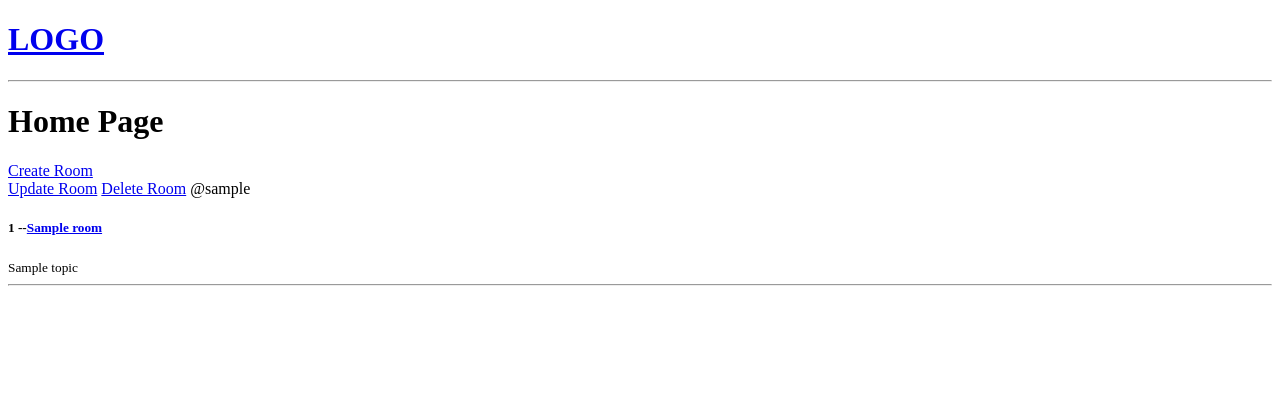
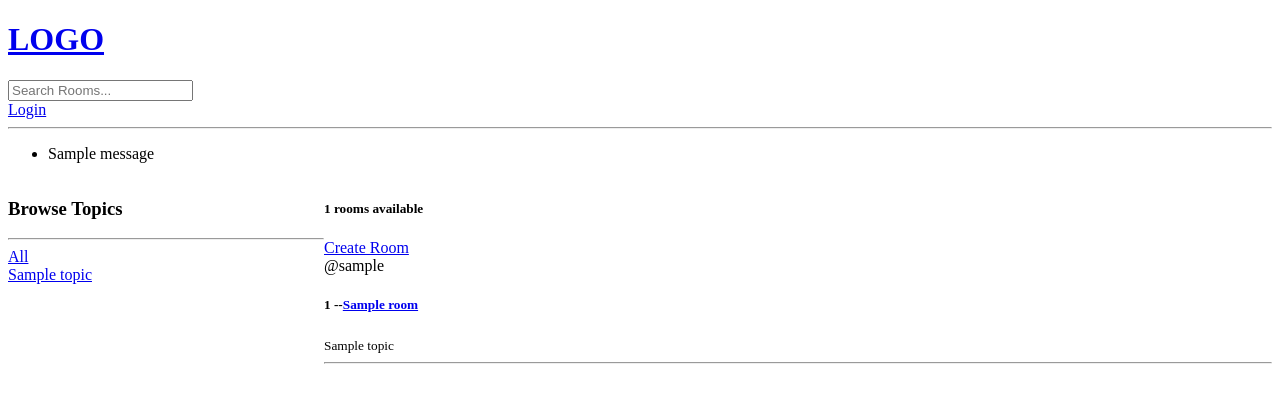
Before and after one commit to joelclaudius/django-discord, a Django app: page / in a window 1280 px wide. Shown: the top 403 px of the page. Run offline with Django 5.2, Linux system fonts and the light colour scheme; tables that the repository leaves empty hold one stand-in row (values such as "Sample post"); one stand-in notice (Sample message) is shown.

Commit message:
added auth views

```diff
--- a/base/templates/base/home.html
+++ b/base/templates/base/home.html
@@ -1,22 +1,46 @@
 {% extends 'main.html' %} {% block content %}
-<h1>Home Page</h1>
-<div>
-  <a href="{% url 'create-room' %}">Create Room</a>
+
+<style>
+  .home-container {
+    display: grid;
+    grid-template-columns: 1fr 3fr;
+  }
+</style>
+
+<div class="home-container">
   <div>
-    {% for room in rooms %}
+    <h3>Browse Topics</h3>
+    <hr />
     <div>
+      <a href="{% url 'home' %}">All</a>
+    </div>
+    {% for topic in topics %}
+    <div>
+      <a href="{% url 'home' %}?q={{ topic.name }}">{{ topic.name }}</a>
+    </div>
+    {% endfor %}
+  </div>
+
+  <div>
+    <h5>{{room_count}} rooms available</h5>
+    <a href="{% url 'create-room' %}">Create Room</a>
+    <div>
+      {% for room in rooms %} {% if room.id %}
       <div>
-        <a href="{% url 'update-room' room.id%}">Update Room</a>
-        <a href="{% url 'delete-room' room.id%}">Delete Room</a>
-        <span>@{{room.host.username}}</span>
+        {% if request.user == room.host%}
+        <a href="{% url 'update-room' room.id %}">Update Room</a>
+        <a href="{% url 'delete-room' room.id %}">Delete Room</a>
+        {% endif %}
+        <span>@{{ room.host.username }}</span>
         <h5>
-          {{room.id}} --<a href="{% url 'room' room.id %}">{{room.name}}</a>
+          {{ room.id }} --<a href="{% url 'room' room.id %}">{{ room.name }}</a>
         </h5>
-        <small>{{room.topic.name}}</small>
+        <small>{{ room.topic.name }}</small>
         <hr />
       </div>
-      {% endfor %}
+      {% endif %} {% endfor %}
     </div>
   </div>
-  {% endblock content %}
 </div>
+
+{% endblock content %}
--- a/base/urls.py
+++ b/base/urls.py
@@ -2,6 +2,8 @@ from django.urls import path
 from . import views
 
 urlpatterns = [
+    path('login/', views.loginPage, name='login'),
+        path('logout/', views.logoutUser, name='logout'),
     path('', views.home, name='home'),
     path('room/<str:pk>/', views.room, name='room'),
 
--- a/base/views.py
+++ b/base/views.py
@@ -1,14 +1,60 @@
 # views.py
 
 from django.shortcuts import render, get_object_or_404, redirect
-from .models import Room
+from django.http import HttpResponse
+from django.db.models import Q
+from django.contrib.auth.models import User
+from django.contrib.auth import authenticate, login, logout
+from django.contrib.auth.decorators import login_required
+from django.contrib import messages
+from .models import Room, Topic
 from .forms import RoomForm
 
 # Create your views here.
 
+def loginPage(request):
+
+    page = 'login'
+
+    if request.user.is_authenticated:
+        return redirect('home')
+
+    if request.method == 'POST':
+        username = request.POST.get('username')
+        password = request.POST.get('password')
+
+        try:
+            user = User.objects.get(username=username)
+        except:
+            messages.error(request, 'User doesnt exist' )
+
+        user = authenticate(request, username=username, password=password)
+        if user is not None:
+            login(request, user)
+            return redirect('home')
+        else:
+            messages.error(request, 'Invalid Credentials')
+
+
+
+    context={'page':page}
+    return render(request, 'base/login_register.html', context)
+
+def logoutUser(request):
+    logout(request)
+    return redirect('home')
+
+
 def home(request):
-    rooms = Room.objects.all()
-    context = {'rooms': rooms}
+    q = request.GET.get('q') if request.GET.get('q') != None else ''
+    rooms = Room.objects.filter(Q(topic__name__icontains=q) |
+                                Q(name__icontains=q) |
+                                Q(description__icontains=q)
+              )
+
+    topics = Topic.objects.all()
+    room_count = rooms.count()
+    context = {'rooms': rooms, 'topics':topics, 'room_count':room_count}
     return render(request, 'base/home.html', context)
 
 def room(request, pk):
@@ -16,8 +62,13 @@ def room(request, pk):
     context = {'room': room}
     return render(request, 'base/room.html', context)
 
+@login_required(login_url='login')
 def createRoom(request):
     form = RoomForm()
+
+    if request.user != room.host:
+        return HttpResponse('You are not Allowed here here !!')
+
     if request.method == 'POST':
         form = RoomForm(request.POST)
         if form.is_valid():
@@ -27,9 +78,14 @@ def createRoom(request):
     context = {'form':form}
     return render(request, 'base/room_form.html', context)
 
+
+@login_required(login_url='login')
 def updateRoom(request, pk):
     room = Room.objects.get(id=pk)
     form = RoomForm(instance=room)
+
+    if request.user != room.host:
+        return HttpResponse('You are not Allowed here here !!')
 
     if request.method == 'POST':
         form = RoomForm(request.POST, instance=room)
@@ -40,8 +96,14 @@ def updateRoom(request, pk):
     context = {'form':form}
     return render(request, 'base/room_form.html', context)
 
+
+@login_required(login_url='login')
 def deleteRoom(request, pk):
     room = Room.objects.get(id=pk)
+
+    if request.user != room.host:
+        return HttpResponse('You are not Allowed here here !!')
+
     if request.method == 'POST':
         room.delete()
         return redirect('home')
--- a/templates/main.html
+++ b/templates/main.html
@@ -6,6 +6,12 @@
     <title>Study App</title>
   </head>
   <body>
-    {% include 'navbar.html' %} {% block content %} {% endblock %}
+    {% include 'navbar.html' %} {% if messages %}
+    <ul class="messages">
+      {% for message in messages %}
+      <li>{{ message }}</li>
+      {% endfor %}
+    </ul>
+    {% endif %} {% block content %} {% endblock %}
   </body>
 </html>
--- a/templates/navbar.html
+++ b/templates/navbar.html
@@ -1,2 +1,12 @@
 <a href="/"><h1>LOGO</h1></a>
+<form method="GET" action="{% url 'home' %}">
+  <input type="text" name="q" placeholder="Search Rooms..." />
+</form>
+
+{% if request.user.is_authenticated %}
+<a href="{% url 'logout' %}">Logout</a>
+{% else %}
+
+<a href="{% url 'login' %}">Login</a>
+{% endif %}
 <hr />
```
Also changed, not shown: base/templates/base/login_register.html (added, +20 -0 lines).
